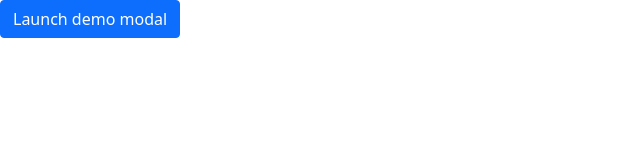
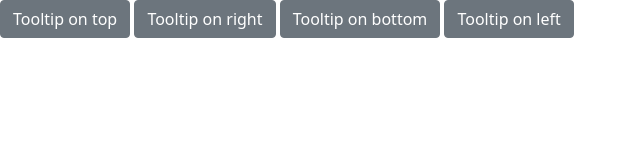
Before and after one commit to SungbinYang/BootStrap5, a plain HTML site: page bootstrap/index.html in a window 1280 px wide. Shown: the whole page, without its empty margins (0-640 px from the left). Drawn offline with nearby package versions, Linux system fonts and the light colour scheme.

Commit message:
툴팁
툴팁

```diff
--- a/bootstrap/index.html
+++ b/bootstrap/index.html
@@ -47,11 +47,11 @@
         <li class="list-group-item list-group-item-action">And a fifth one</li>
     </ul> -->
     <!-- Button trigger modal -->
-    <button type="button" class="btn btn-primary" data-bs-toggle="modal" data-bs-target="#exampleModal">
+    <!-- <button type="button" class="btn btn-primary" data-bs-toggle="modal" data-bs-target="#exampleModal">
     Launch demo modal
-  </button>
+  </button> -->
 
-    <!-- Modal -->
+    <!-- Modal
     <div class="modal fade" id="exampleModal" tabindex="-1" aria-labelledby="exampleModalLabel" aria-hidden="true">
         <div class="modal-dialog">
             <div class="modal-content">
@@ -82,7 +82,20 @@
                 </div>
             </div>
         </div>
-    </div>
+    </div> -->
+
+    <button type="button" class="btn btn-secondary" data-bs-toggle="tooltip" data-bs-placement="top" title="Tooltip on top">
+        Tooltip on top
+      </button>
+    <button type="button" class="btn btn-secondary" data-bs-toggle="tooltip" data-bs-placement="right" title="Tooltip on right">
+        Tooltip on right
+      </button>
+    <button type="button" class="btn btn-secondary" data-bs-toggle="tooltip" data-bs-placement="bottom" title="Tooltip on bottom">
+        Tooltip on bottom
+      </button>
+    <button type="button" class="btn btn-secondary" data-bs-toggle="tooltip" data-bs-placement="left" title="Tooltip on left">
+        Tooltip on left
+      </button>
 </body>
 
 </html>
--- a/bootstrap/main.js
+++ b/bootstrap/main.js
@@ -1,6 +1,11 @@
-const emailInputEl = document.querySelector('#exampleInputEmail1');
-const modalEl = document.querySelector('#exampleModal');
+// const emailInputEl = document.querySelector('#exampleInputEmail1');
+// const modalEl = document.querySelector('#exampleModal');
 
-modalEl.addEventListener('shown.bs.modal', function() {
-    emailInputEl.focus();
-})
+// modalEl.addEventListener('shown.bs.modal', function() {
+//     emailInputEl.focus();
+// });
+
+var tooltipTriggerList = [].slice.call(document.querySelectorAll('[data-bs-toggle="tooltip"]'))
+var tooltipList = tooltipTriggerList.map(function(tooltipTriggerEl) {
+    return new bootstrap.Tooltip(tooltipTriggerEl);
+});
```
